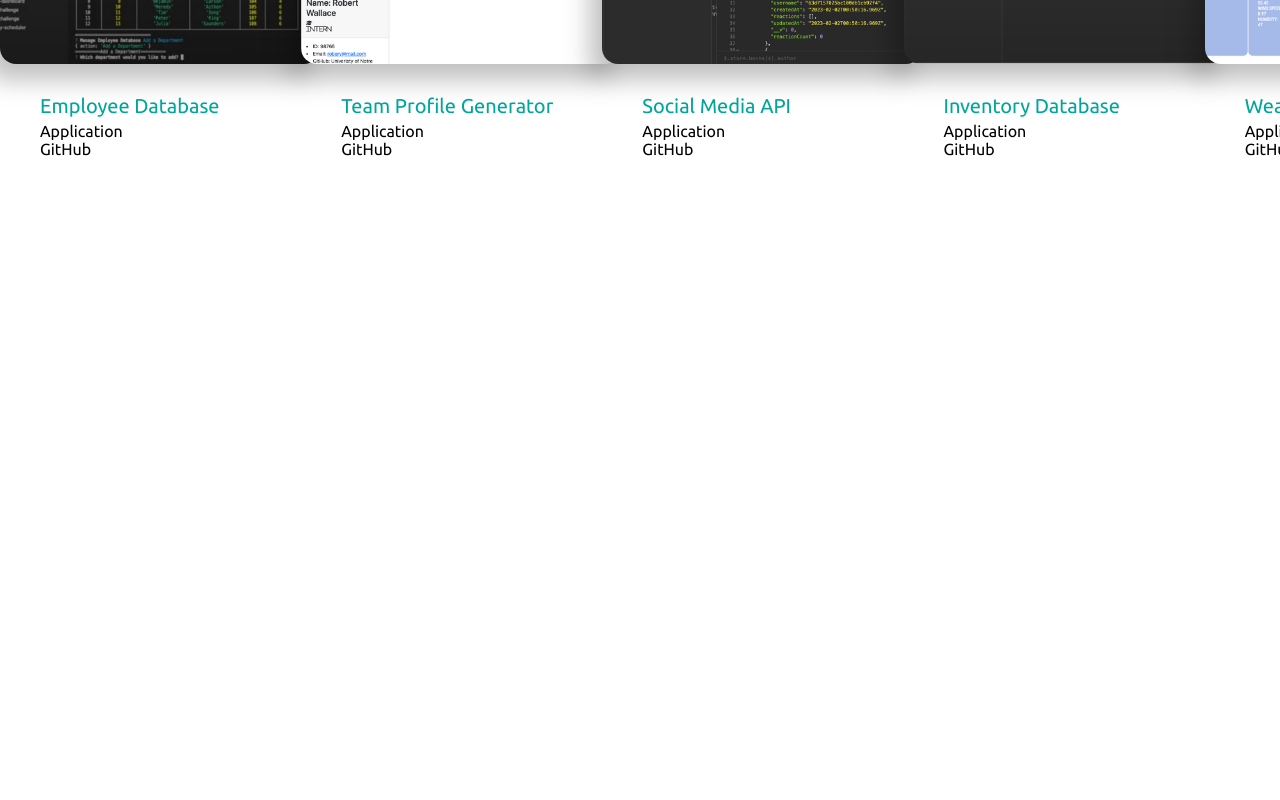
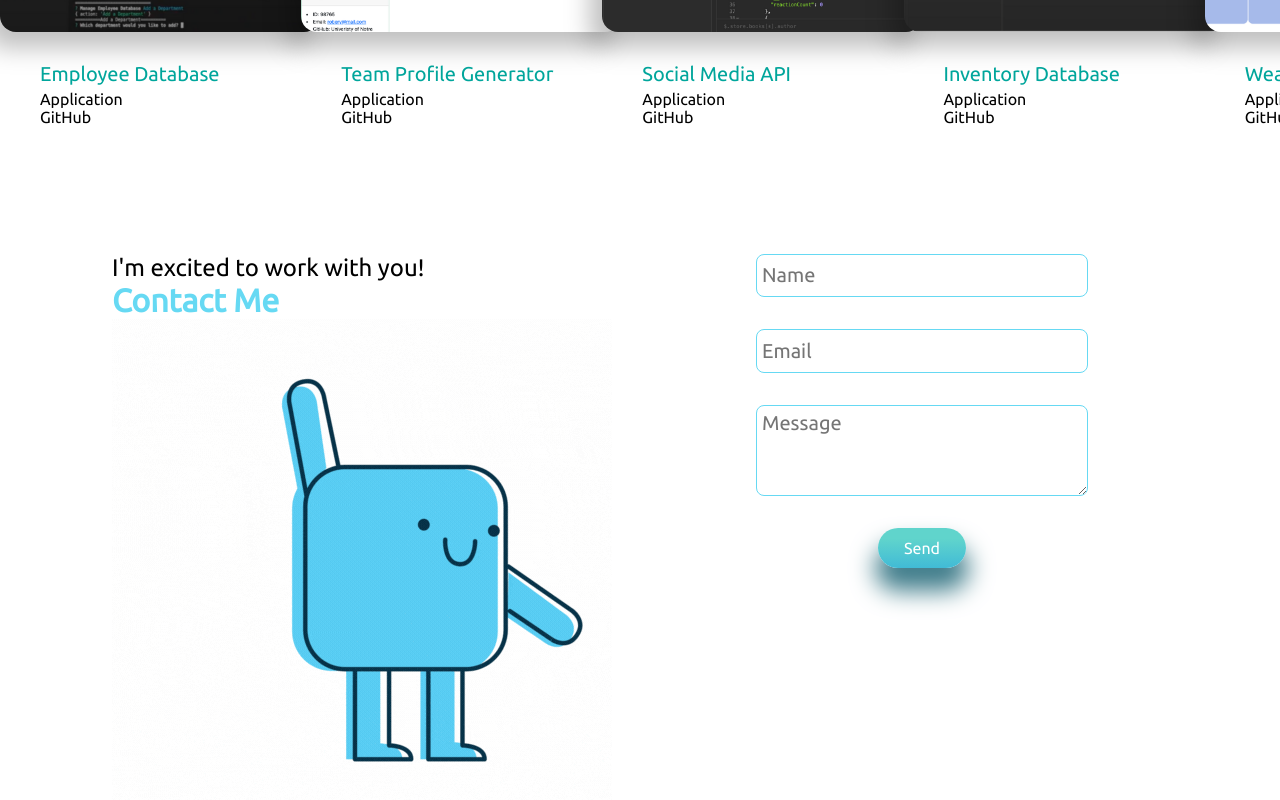
Before and after one commit to Jae-as/jae-portfolio-react, a React (Create React App) app in the folder app/: page / in a window 1280 px wide. Shown: the part 1900-2700 px from the top of the page. Before the commit the page ends 2074 px from the top, so only its background shows below. Built offline with nearby package versions, Linux system fonts and the light colour scheme.

Commit message:
updated contact component, tried to put in validation, need to troubleshoot

```diff
--- a/app/src/App.js
+++ b/app/src/App.js
@@ -4,6 +4,7 @@ import Navbar from "./components/navbar/navbar";
 import Resume from "./components/resume/resume";
 import Experiences from "./components/experiences/experiences";
 import Portfolio from "./components/portfolio/portfolio";
+import Contact from "./components/contact/contact";
 import "./index.css";
 
 function App() {
@@ -14,6 +15,7 @@ function App() {
 <Experiences></Experiences>
 <Resume></Resume>
 <Portfolio></Portfolio>
+<Contact></Contact>
     </div>
   );
 }
--- a/app/src/components/aboutme/aboutme.css
+++ b/app/src/components/aboutme/aboutme.css
@@ -2,6 +2,7 @@
   display: flex;
   height: 75vh;
   margin-top: 5rem;
+  margin-bottom: 6rem;
 }
 
 .aboutme-left {
--- /dev/null
+++ b/app/src/components/contact/contact.css
@@ -0,0 +1,60 @@
+.contact-form{
+    padding: 0 3rem 0 3rem;
+    display: flex;
+    margin-top: 4rem;
+    padding-top: 3rem;
+}
+
+.contact-left{
+    margin-left: 4rem;
+}
+.contact-left span:nth-last-of-type(2){
+    font-size: 1.5rem;
+}
+
+.contact-left span:nth-last-of-type(1){
+    font-size: 2rem;
+    color: var(--ocean);
+    font-weight: bolder;
+}
+
+.contact-right{
+    display: flex;
+    justify-content: center;
+    position: relative;
+    flex: 1;
+}
+
+.contact-right>form{
+    display: flex;
+    flex-direction: column;
+    gap: 2rem;
+    align-items: center;
+}
+
+.contact-right .user{
+    width: 20rem;
+    height: 2rem;
+    padding: 0.3rem;
+    outline: none;
+    border: 0.1rem solid var(--ocean);
+    border-radius: .5rem;
+    font-size: 1.25rem;
+}
+
+textarea{
+    height: 5rem!important;
+}
+
+@media screen and (max-width: 480px) {
+    .contact-form{
+        padding: 0;
+        flex-direction: column;
+        gap: 5rem;
+        height: 40rem;
+    }
+    .contact-right .user{
+        width: 16rem;
+    }
+
+}
--- /dev/null
+++ b/app/src/components/contact/contact.jsx
@@ -0,0 +1,66 @@
+import React, { useRef, useState } from "react";
+import "./contact.css";
+import emailjs from "@emailjs/browser";
+import mail from "../../assets/images/mail.gif";
+
+const Contact = () => {
+  const form = useRef();
+  const [done, setDone] = useState(false);
+  const sendEmail = (e) => {
+    e.preventDefault();
+
+    emailjs
+      //need help finding emailjs integration
+      .sendForm(
+        "service_zoo7yes",
+        "template_08h9nfa",
+        form.current,
+        "jslpxXfOWfi00vLAd"
+      )
+      .the(
+        (result) => {
+          console.log(result.text);
+          setDone(true);
+          form.reset();
+        },
+        (error) => {
+          console.log(error.text);
+        }
+      );
+  };
+
+  return (
+    <div className="contact-form" id="contact">
+      <div className="contact-left">
+        <span>I'm excited to work with you!</span>
+        <br />
+        <span>Contact Me</span>
+        <br />
+        <img src={mail} alt="mail gif"></img>
+      </div>
+      <div className="contact-right">
+        <form ref={form} onSubmit={sendEmail}>
+          <input
+            required
+            type="text"
+            name="user_name"
+            className="user"
+            placeholder="Name"
+          />
+          <input
+            required
+            type="email"
+            name="user_email"
+            className="user"
+            placeholder="Email"
+          />
+          <textarea name="message" className="user" placeholder="Message" />
+          <input type="submit" value="Send" className="button" />
+          <span>{done && "Thanks for Contacting me"}</span>
+        </form>
+      </div>
+    </div>
+  );
+};
+
+export default Contact;
--- a/app/src/components/resume/resume.css
+++ b/app/src/components/resume/resume.css
@@ -3,7 +3,7 @@
     display: flex;
     height: 30vh;
     margin-bottom: 8rem;
-    margin-top: 8rem;
+    margin-top: 3rem;
     margin-bottom: 15rem;
 }
 
--- a/app/src/components/resume/resume.jsx
+++ b/app/src/components/resume/resume.jsx
@@ -17,19 +17,18 @@ const Resume = () => {
           I have strong skills and interests in digital strategy, product
           management, <br />
           solution architecture, product performance analytics, and product
-          investment strategy.
-          <br /> I believe that I can help bridge the gap between emerging
-          technologies and business strategies,
-          <br /> customer experiences, and employee experiences to drive value
-          creation and growth at start-ups <br />
-          and private equity backed entities.
+          investment <br /> strategy. I believe that I can help bridge the gap
+          between emerging technologies <br />
+          and business strategies, customer experiences, and employee
+          experiences to <br /> drive value creation and growth at start-ups and
+          private equity backed entities.
         </span>
         <a href={CurrentResume} download>
           <button className="button resume-button">Download Resume</button>
         </a>
       </div>
       <div className="resume-right">
-        <div style={{ left: "2rem" }}>
+        <div style={{ left: ".05rem" }}>
           <Card
             image={Requirements}
             heading={"Technical Product Manager"}
@@ -38,7 +37,7 @@ const Resume = () => {
             }
           />
         </div>
-        <div style={{ left: "30rem" }}>
+        <div style={{ left: "25.5rem" }}>
           <Card
             image={Build}
             heading={"FulLStack Developer"}
@@ -47,7 +46,7 @@ const Resume = () => {
             }
           />
         </div>
-        <div style={{ left: "12rem", top: "12rem" }}>
+        <div style={{ left: "13rem", top: "12rem" }}>
           <Card
             image={Consultant}
             heading={"Technology Consultant"}
--- a/package.json
+++ b/package.json
@@ -1,5 +1,7 @@
 {
   "dependencies": {
+    "@emailjs/browser": "^3.10.0",
+    "emailjs": "^4.0.1",
     "swiper": "^9.0.2"
   }
 }
```
Also changed, not shown: app/src/utils/helpers.js (added, +12 -0 lines), app/src/assets/images/mail.gif (added), 1 other file (tests, documents, lock files or other folders).
